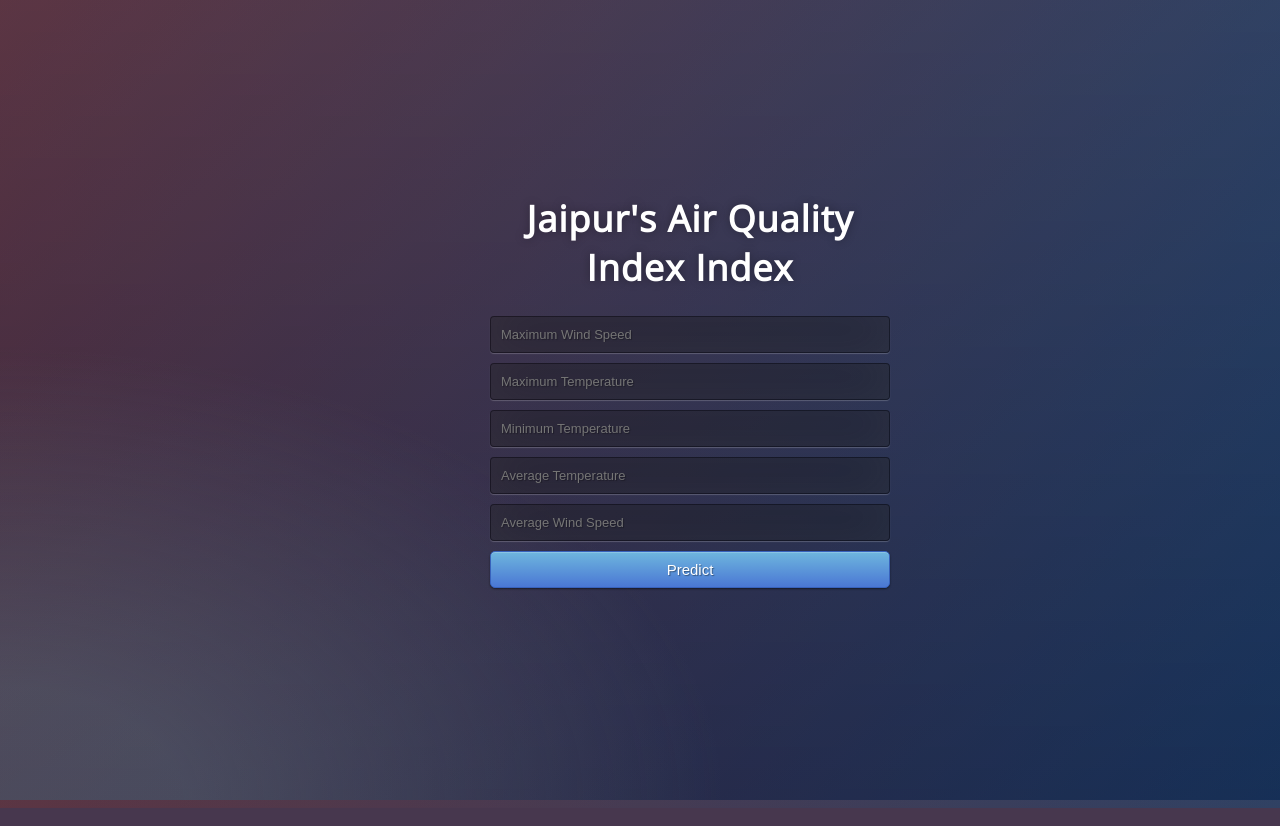
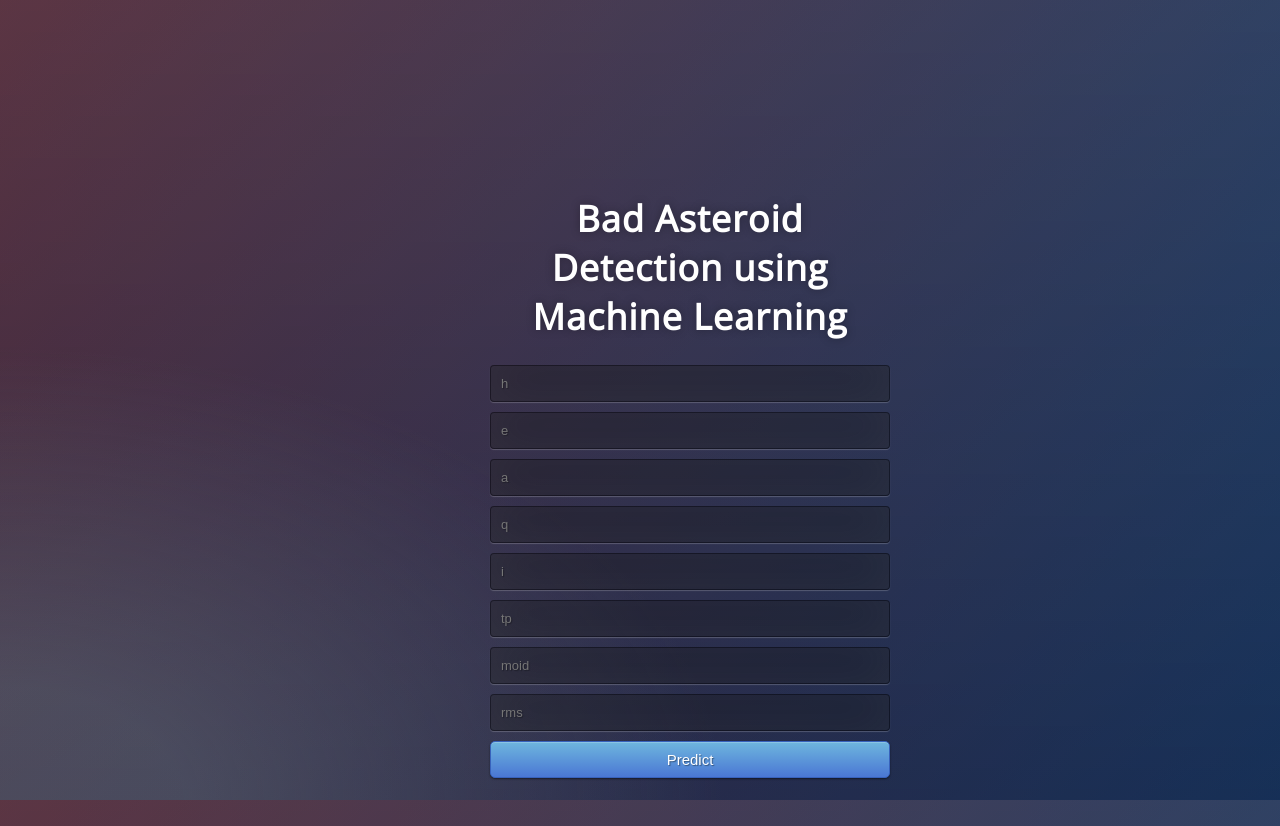
Before and after one commit to vedantbahel/badml-random, a Flask app: page / in a window 1280 px wide. Run offline with Flask 2, Linux system fonts and the light colour scheme; parts of the project's set-up code (start-up, migrations or seed data) failed here and were passed over.

Commit message:
change to badml

```diff
--- a/app.py
+++ b/app.py
@@ -4,7 +4,7 @@ import pickle
 
 
 app = Flask(__name__)
-model = pickle.load(open('randomForestRegressor.pkl','rb'))
+model = pickle.load(open('rf.pkl','rb'))
 
 
 @app.route('/')
@@ -21,7 +21,7 @@ def predict():
     print(prediction[0])
 
     #output = round(prediction[0], 2)
-    return render_template('home.html', prediction_text="AQI for Jaipur {}".format(prediction[0]))
+    return render_template('home.html', prediction_text="The nature of asteroid is found to be {}".format(prediction[0]))
 
 @app.route('/predict_api',methods=['POST'])
 def predict_api():
--- a/templates/home.html
+++ b/templates/home.html
@@ -14,15 +14,19 @@
 
 <body>
  <div class="login">
-	<h1>Jaipur's Air Quality Index Index</h1>
+	<h1>Bad Asteroid Detection using Machine Learning</h1>
 
      <!-- Main Input For Receiving Query to our ML -->
     <form action="{{ url_for('predict')}}"method="post">
-      <input type="text" name="interview_score3" placeholder="Maximum Wind Speed" required="required" /><br>
-    	<input type="text" name="experience" placeholder="Maximum Temperature" required="required" /><br>
-        <input type="text" name="test_score" placeholder="Minimum Temperature" required="required" /><br>
-        <input type="text" name="interview_score5" placeholder="Average Temperature" required="required" /><br>
-        <input type="text" name="interview_score6" placeholder="Average Wind Speed" required="required" /><br>
+        <input type="text" name="interview_score3" placeholder="h" required="required" /><br>
+    	  <input type="text" name="experience" placeholder="e" required="required" /><br>
+        <input type="text" name="test_score" placeholder="a" required="required" /><br>
+        <input type="text" name="interview_score5" placeholder="q" required="required" /><br>
+        <input type="text" name="interview_score6" placeholder="i" required="required" /><br>
+        <input type="text" name="interview_score7" placeholder="tp" required="required" /><br>
+        <input type="text" name="interview_score8" placeholder="moid" required="required" /><br>
+        <input type="text" name="interview_score9" placeholder="rms" required="required" /><br>
+
 
 
 
```
Also changed, not shown: 2 other files.
